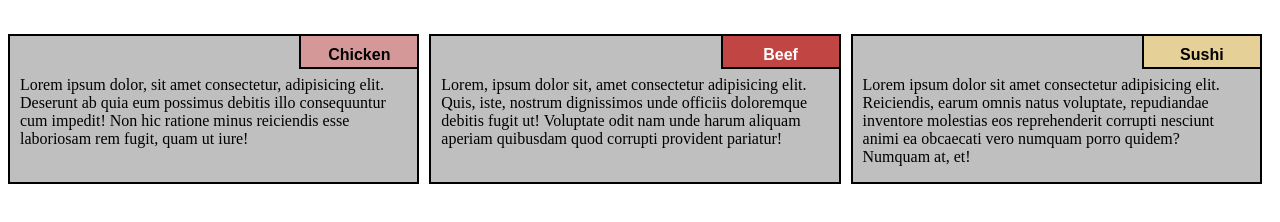
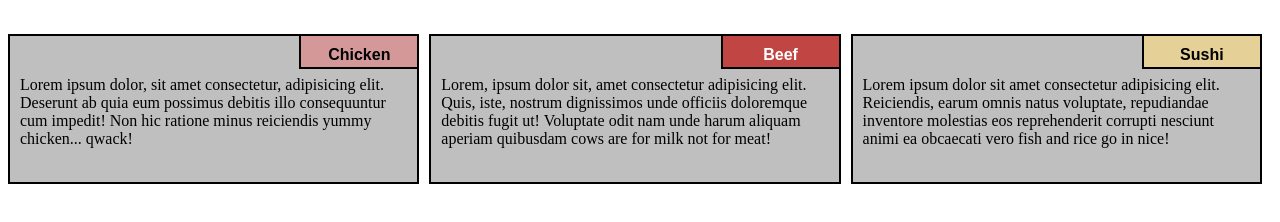
Before and after one commit to Jflomen/jflomen.github.io, a plain HTML site: page module2-solution:css/index.html in a window 1280 px wide. Shown: the part 48-270 px from the top of the page. Drawn offline with Linux system fonts and the light colour scheme.

Commit message:
Update index.html

```diff
--- a/module2-solution:css/index.html
+++ b/module2-solution:css/index.html
@@ -12,20 +12,20 @@
 	<div class="row">
 	<h1>Our Menu</h1>
   <div class="col-lg-4 col-md-6 col-sm-12" id="container">
-    <p>Lorem ipsum dolor, sit amet consectetur, adipisicing elit. Deserunt ab quia eum possimus debitis illo consequuntur cum impedit! Non hic ratione minus reiciendis esse laboriosam rem fugit, quam ut iure!</p>
+    <p>Lorem ipsum dolor, sit amet consectetur, adipisicing elit. Deserunt ab quia eum possimus debitis illo consequuntur cum impedit! Non hic ratione minus reiciendis yummy chicken... qwack!</p>
   	<p id="p1">Chicken</p>
 
   	</div>
 
 
 
-  <div class="col-lg-4 col-md-6 col-sm-12" id="container"><p>Lorem, ipsum dolor sit, amet consectetur adipisicing elit. Quis, iste, nostrum dignissimos unde officiis doloremque debitis fugit ut! Voluptate odit nam unde harum aliquam aperiam quibusdam quod corrupti provident pariatur!</p>
+  <div class="col-lg-4 col-md-6 col-sm-12" id="container"><p>Lorem, ipsum dolor sit, amet consectetur adipisicing elit. Quis, iste, nostrum dignissimos unde officiis doloremque debitis fugit ut! Voluptate odit nam unde harum aliquam aperiam quibusdam cows are for milk not for meat!</p>
 
   	<p id="p2">Beef</p>
 
   </div>
 
-  <div class="col-lg-4 col-md-12 col-sm-12" id="container"><p>Lorem ipsum dolor sit amet consectetur adipisicing elit. Reiciendis, earum omnis natus voluptate, repudiandae inventore molestias eos reprehenderit corrupti nesciunt animi ea obcaecati vero numquam porro quidem? Numquam at, et!</p>
+  <div class="col-lg-4 col-md-12 col-sm-12" id="container"><p>Lorem ipsum dolor sit amet consectetur adipisicing elit. Reiciendis, earum omnis natus voluptate, repudiandae inventore molestias eos reprehenderit corrupti nesciunt animi ea obcaecati vero fish and rice go in nice!</p>
 
   	<p  id="p3">Sushi</p>
 
```
